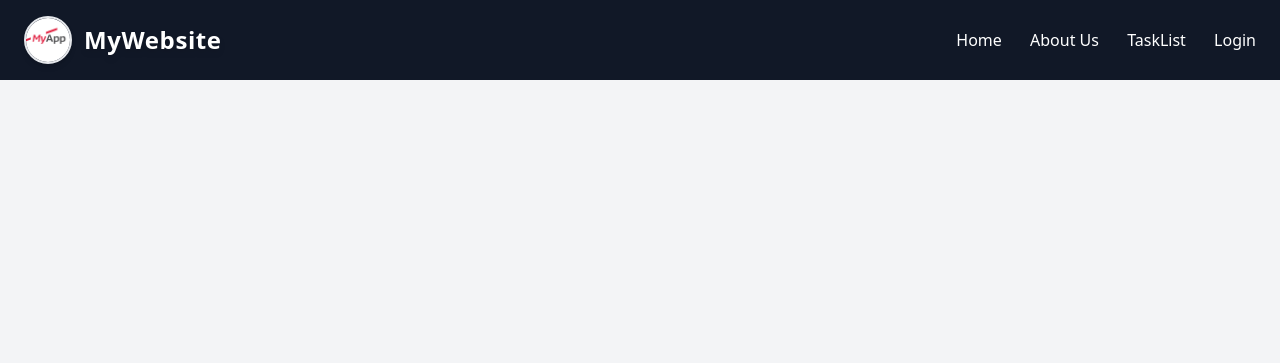
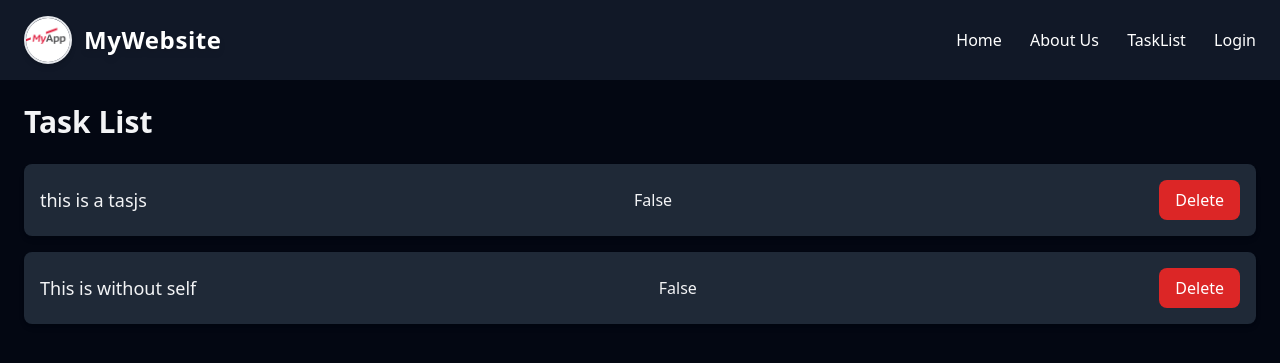
Before and after one commit to MDATIK-3/Django_From_Zero, a Django app: page /tasklist/ in a window 1280 px wide. Shown: the top 363 px of the page. Run offline with Django 5.2, Linux system fonts and the light colour scheme; data comes from the database, SQL or seed files in the repository; both versions use the stored data as it was before the commit; some libraries are stand-ins or nearby versions.

Commit message:
Update templates and ignore local artifacts

```diff
--- a/TodoManager/todolist/templates/Header.html
+++ b/TodoManager/todolist/templates/Header.html
@@ -1,6 +1,7 @@
 {% load static %}
 <!DOCTYPE html>
 <html lang="en">
+
 <head>
     <meta charset="UTF-8">
     <meta name="viewport" content="width=device-width, initial-scale=1.0">
@@ -8,11 +9,13 @@
 
     <script src="https://cdn.tailwindcss.com"></script>
 </head>
-<body class="m-0 font-sans bg-gray-100 text-gray-900">
+
+<body class="m-0 font-sans bg-gray-950 text-gray-100">
 
     <header class="flex justify-between items-center px-6 py-4 bg-gray-900 text-white">
         <a href="{% url 'home' %}" class="flex items-center space-x-3 hover:opacity-90 transition duration-200">
-    <img src="{% static 'image/logo.png' %}" alt="Logo" class="w-12 h-12 rounded-full shadow-md border-2 border-gray-200">
+            <img src="{% static 'image/logo.png' %}" alt="Logo"
+                class="w-12 h-12 rounded-full shadow-md border-2 border-gray-200">
             <span class="text-white font-bold text-2xl tracking-wide drop-shadow-md">
                 MyWebsite
             </span>
@@ -32,4 +35,5 @@
     </main>
 
 </body>
+
 </html>
--- a/TodoManager/todolist/templates/home.html
+++ b/TodoManager/todolist/templates/home.html
@@ -5,9 +5,9 @@
 {% endblock title %}
 
 {% block content %}
-    <div class="container">
+<div class="container ">
     <h1 class="mt-4">To-Do List</h1>
-        <form method="POST"  class="mb-4">
+    <form method="POST" class="mb-4">
         {% csrf_token %}
         <div class="input-group">
             <input type="text" name="task" class="form-control" placeholder="Add a new task" required>
--- a/TodoManager/todolist/templates/tasklist.html
+++ b/TodoManager/todolist/templates/tasklist.html
@@ -1,3 +1,25 @@
 {% extends "Header.html" %}
 
-{% block title %}TaskList{% endblock title %}
+{% block title %}
+TaskList
+{% endblock title %}
+
+{% block content %}
+<h1 class="text-3xl font-bold mb-6">Task List</h1>
+<!-- <span>{{all_tasks}}</span> -->
+<ul class="space-y-4">
+    {% for task in all_tasks %}
+    <li class="bg-gray-800 p-4 rounded-lg shadow-md flex justify-between items-center">
+        <span class="text-lg ">{{ task.title}}</span>
+        <span>{{task.completed}}</span>
+        <form>
+            {% csrf_token %}
+            <button class="bg-red-600 hover:bg-red-700 text-white px-4 py-2 rounded-lg transition duration-200"
+                type="submit">Delete</button>
+        </form>
+    </li>
+    {% empty %}
+    <li class="text-gray-400">No tasks available. Please add some tasks!</li>
+    {% endfor %}
+</ul>
+{% endblock %}
--- a/TodoManager/todolist/views.py
+++ b/TodoManager/todolist/views.py
@@ -1,5 +1,6 @@
 from django.http import JsonResponse, HttpResponse
 from django.shortcuts import render
+from todolist.models import Todo
 import datetime
 
 def home(request):
@@ -14,7 +15,12 @@ def about(request):
     return render(request, 'about.html',{})
 
 def tasklist(request):
-    return render(request, 'tasklist.html',{})
+    all_tasks = Todo.objects.all()
+    context = {
+        'page': 'TaskList',
+        'all_tasks': all_tasks
+    }
+    return render(request, 'tasklist.html', context)
 
 
 def special_case_2003(request):
```
Also changed, not shown: .github/workflows/django.yml (deleted), TodoManager/db.sqlite3 (deleted), 1 other file. Lines whose indentation alone changed are shown as unchanged.
